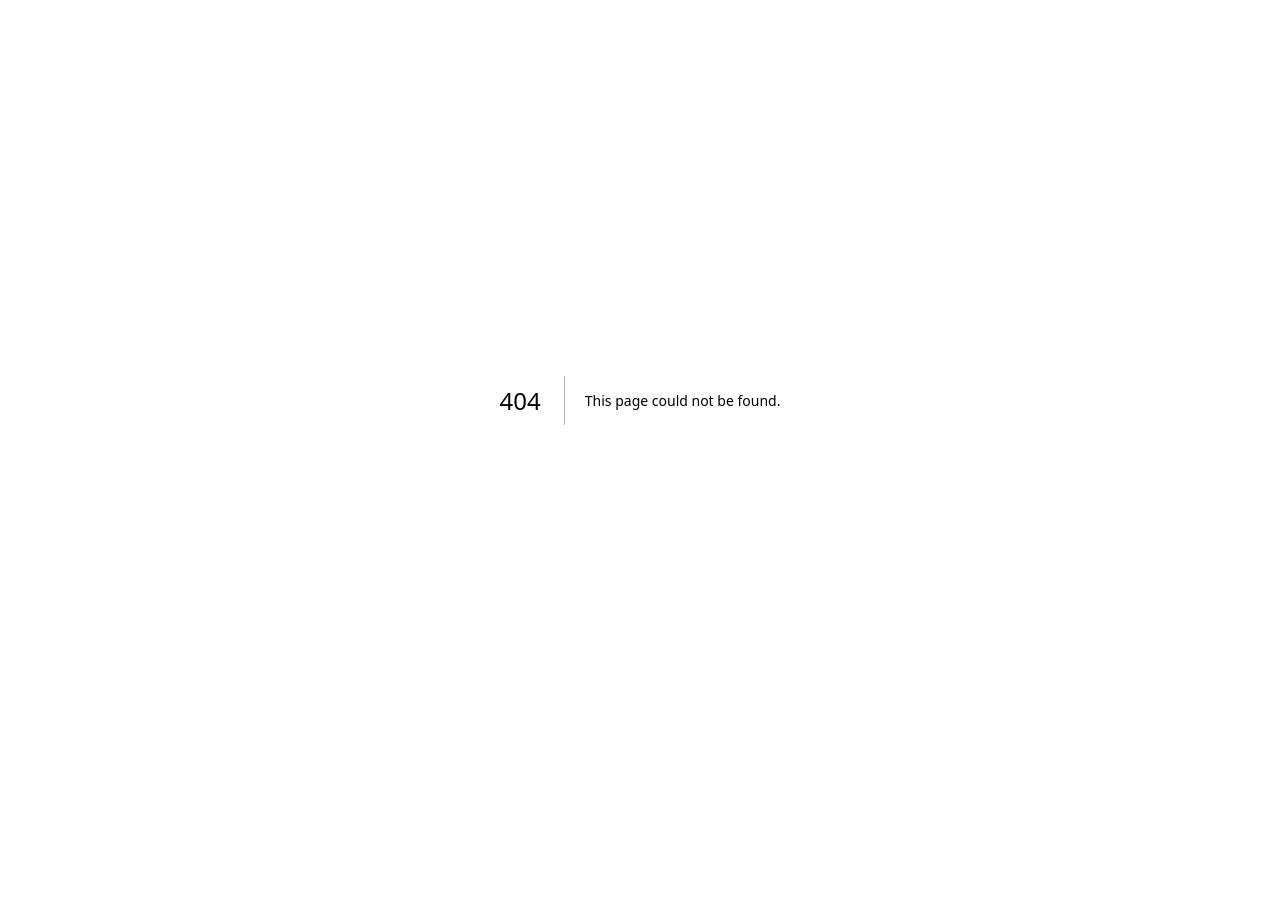
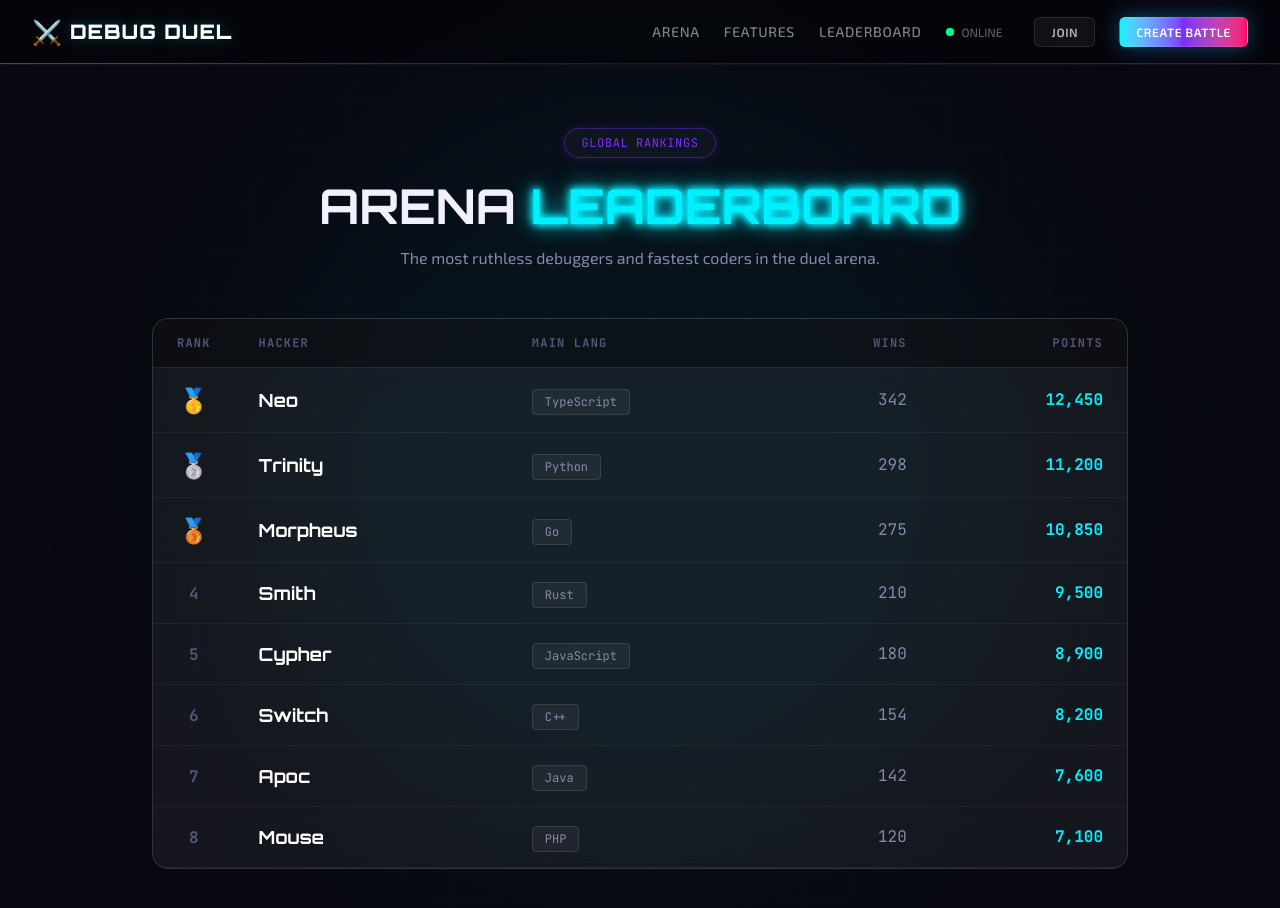
Before and after one commit to akash-s-24/debug, a Next.js app: page /leaderboard in a window 1280 px wide. Before the commit this address had no page. Shown: the top 908 px of the page. Before the commit the page ends 800 px from the top, so only its background shows below. Built offline with nearby package versions, Linux system fonts and the light colour scheme.

Commit message:
Fix navbar links, wire up join modal, add leaderboard page, add custom timer option

```diff
--- a/src/app/create/page.tsx
+++ b/src/app/create/page.tsx
@@ -157,7 +157,37 @@ export default function CreateRoomPage() {
                           {preset.shortLabel}
                         </button>
                       ))}
+                      <button
+                        type="button"
+                        onClick={() => {
+                          const isCurrentlyCustom = !TIMER_PRESETS.some(p => p.value === config.timerSeconds);
+                          if (!isCurrentlyCustom) setConfig({...config, timerSeconds: 1800}); // default 30 min
+                        }}
+                        className={`px-3 py-1.5 text-sm font-mono border transition-colors ${!TIMER_PRESETS.some(p => p.value === config.timerSeconds) ? 'border-neon-cyan bg-neon-cyan/20 text-neon-cyan' : 'border-slate-dark bg-abyss text-text-secondary hover:border-white/30'}`}
+                      >
+                        Custom
+                      </button>
                     </div>
+
+                    {!TIMER_PRESETS.some(p => p.value === config.timerSeconds) && (
+                      <div className="mt-3 animate-in fade-in slide-in-from-top-1">
+                        <label className="text-xs font-display uppercase text-text-secondary ml-1">Custom Minutes</label>
+                        <div className="flex items-center gap-2 mt-1">
+                          <input
+                            type="number"
+                            min="1"
+                            max="300"
+                            value={Math.floor(config.timerSeconds / 60)}
+                            onChange={(e) => {
+                              const mins = parseInt(e.target.value) || 1;
+                              setConfig({...config, timerSeconds: mins * 60});
+                            }}
+                            className="bg-abyss border border-slate-dark text-text-primary px-3 py-2 focus:outline-none focus:border-neon-cyan transition-colors font-mono w-24 text-center"
+                          />
+                          <span className="text-sm font-mono text-text-secondary">min</span>
+                        </div>
+                      </div>
+                    )}
                   </div>
                 </div>
 
--- /dev/null
+++ b/src/app/leaderboard/page.tsx
@@ -0,0 +1,98 @@
+'use client';
+
+import { Navbar } from '@/components/layout/Navbar';
+import { motion } from 'framer-motion';
+
+const mockLeaderboard = [
+  { rank: 1, name: 'Neo', points: 12450, wins: 342, language: 'TypeScript' },
+  { rank: 2, name: 'Trinity', points: 11200, wins: 298, language: 'Python' },
+  { rank: 3, name: 'Morpheus', points: 10850, wins: 275, language: 'Go' },
+  { rank: 4, name: 'Smith', points: 9500, wins: 210, language: 'Rust' },
+  { rank: 5, name: 'Cypher', points: 8900, wins: 180, language: 'JavaScript' },
+  { rank: 6, name: 'Switch', points: 8200, wins: 154, language: 'C++' },
+  { rank: 7, name: 'Apoc', points: 7600, wins: 142, language: 'Java' },
+  { rank: 8, name: 'Mouse', points: 7100, wins: 120, language: 'PHP' },
+];
+
+export default function LeaderboardPage() {
+  return (
+    <div className="min-h-screen bg-void flex flex-col relative overflow-hidden">
+      {/* Background grid */}
+      <div className="absolute inset-0 grid-pattern opacity-40 pointer-events-none" />
+      <div className="absolute top-1/2 left-1/2 -translate-x-1/2 -translate-y-1/2 w-[800px] h-[800px] bg-neon-cyan/5 rounded-full blur-[120px] pointer-events-none" />
+
+      <Navbar />
+
+      <main className="flex-1 max-w-5xl mx-auto w-full px-6 pt-32 pb-16 relative z-10">
+        <motion.div
+          initial={{ opacity: 0, y: 20 }}
+          animate={{ opacity: 1, y: 0 }}
+          className="text-center mb-12"
+        >
+          <span className="px-4 py-1.5 rounded-full glass neon-border-violet text-xs font-mono text-neon-violet tracking-wider uppercase mb-6 inline-block">
+            Global Rankings
+          </span>
+          <h1 className="text-4xl md:text-5xl font-display font-bold text-text-primary mb-4">
+            ARENA <span className="text-neon-cyan text-glow-cyan">LEADERBOARD</span>
+          </h1>
+          <p className="font-body text-text-secondary">
+            The most ruthless debuggers and fastest coders in the duel arena.
+          </p>
+        </motion.div>
+
+        <motion.div
+          initial={{ opacity: 0, y: 30 }}
+          animate={{ opacity: 1, y: 0 }}
+          transition={{ delay: 0.2 }}
+          className="glass-strong rounded-2xl border border-white/10 overflow-hidden"
+        >
+          <div className="overflow-x-auto">
+            <table className="w-full text-left border-collapse">
+              <thead>
+                <tr className="border-b border-white/10 bg-black/40">
+                  <th className="py-4 px-6 font-mono text-text-muted text-xs uppercase tracking-widest w-20 text-center">Rank</th>
+                  <th className="py-4 px-6 font-mono text-text-muted text-xs uppercase tracking-widest">Hacker</th>
+                  <th className="py-4 px-6 font-mono text-text-muted text-xs uppercase tracking-widest">Main Lang</th>
+                  <th className="py-4 px-6 font-mono text-text-muted text-xs uppercase tracking-widest text-right">Wins</th>
+                  <th className="py-4 px-6 font-mono text-text-muted text-xs uppercase tracking-widest text-right">Points</th>
+                </tr>
+              </thead>
+              <tbody>
+                {mockLeaderboard.map((user, i) => (
+                  <motion.tr
+                    key={user.name}
+                    initial={{ opacity: 0, x: -20 }}
+                    animate={{ opacity: 1, x: 0 }}
+                    transition={{ delay: 0.1 * i + 0.3 }}
+                    className="border-b border-white/5 hover:bg-white/5 transition-colors group"
+                  >
+                    <td className="py-4 px-6 text-center">
+                      {user.rank === 1 ? <span className="text-2xl">🥇</span> :
+                       user.rank === 2 ? <span className="text-2xl">🥈</span> :
+                       user.rank === 3 ? <span className="text-2xl">🥉</span> :
+                       <span className="font-mono text-text-muted font-bold">{user.rank}</span>}
+                    </td>
+                    <td className="py-4 px-6 font-display font-bold text-lg text-white group-hover:text-neon-cyan transition-colors">
+                      {user.name}
+                    </td>
+                    <td className="py-4 px-6">
+                      <span className="px-3 py-1 rounded bg-white/5 text-xs font-mono text-text-secondary border border-white/10">
+                        {user.language}
+                      </span>
+                    </td>
+                    <td className="py-4 px-6 text-right font-mono text-text-secondary">
+                      {user.wins}
+                    </td>
+                    <td className="py-4 px-6 text-right font-mono font-bold text-neon-cyan">
+                      {user.points.toLocaleString()}
+                    </td>
+                  </motion.tr>
+                ))}
+              </tbody>
+            </table>
+          </div>
+        </motion.div>
+      </main>
+    </div>
+  );
+}
--- a/src/app/page.tsx
+++ b/src/app/page.tsx
@@ -209,6 +209,13 @@ function HeroSection() {
   const [joinCode, setJoinCode] = useState('');
   const [joinName, setJoinName] = useState('');
   const [joinRole, setJoinRole] = useState<'contestant' | 'viewer'>('contestant');
+
+  useEffect(() => {
+    if (typeof window !== 'undefined' && window.location.search.includes('join=true')) {
+      setShowJoinModal(true);
+      window.history.replaceState({}, '', '/');
+    }
+  }, []);
 
   const handleJoin = (e: React.FormEvent) => {
     e.preventDefault();
--- a/src/components/layout/Navbar.tsx
+++ b/src/components/layout/Navbar.tsx
@@ -6,9 +6,9 @@ import { motion, AnimatePresence } from 'framer-motion';
 import { Button } from '@/components/ui/Button';
 
 const navLinks = [
-  { label: 'Arena', href: '#arena' },
-  { label: 'Features', href: '#features' },
-  { label: 'Leaderboard', href: '#leaderboard' },
+  { label: 'Arena', href: '/' },
+  { label: 'Features', href: '/#features' },
+  { label: 'Leaderboard', href: '/leaderboard' },
 ];
 
 export function Navbar() {
@@ -44,13 +44,13 @@ export function Navbar() {
             {/* Desktop nav */}
             <div className="hidden md:flex items-center gap-6">
               {navLinks.map((link) => (
-                <a
+                <Link
                   key={link.label}
                   href={link.href}
                   className="text-sm text-white/50 hover:text-white uppercase tracking-wider font-medium transition-colors duration-200"
                 >
                   {link.label}
-                </a>
+                </Link>
               ))}
 
               {/* Connection indicator */}
@@ -62,12 +62,16 @@ export function Navbar() {
                 ONLINE
               </div>
 
+              <Link href="/?join=true">
                 <Button variant="ghost" size="sm">
                   Join
                 </Button>
+              </Link>
+              <Link href="/create">
                 <Button variant="primary" size="sm">
                   Create Battle
                 </Button>
+              </Link>
             </div>
 
             {/* Mobile hamburger */}
@@ -104,22 +108,26 @@ export function Navbar() {
           >
             <div className="px-4 py-4 flex flex-col gap-3">
               {navLinks.map((link) => (
-                <a
+                <Link
                   key={link.label}
                   href={link.href}
                   className="text-sm text-white/60 hover:text-white uppercase tracking-wider font-medium py-2"
                   onClick={() => setMobileOpen(false)}
                 >
                   {link.label}
-                </a>
+                </Link>
               ))}
               <div className="flex gap-3 mt-2">
-                <Button variant="ghost" size="sm" className="flex-1">
+                <Link href="/?join=true" onClick={() => setMobileOpen(false)} className="flex-1">
+                  <Button variant="ghost" size="sm" className="w-full">
                     Join
                   </Button>
-                <Button variant="primary" size="sm" className="flex-1">
+                </Link>
+                <Link href="/create" onClick={() => setMobileOpen(false)} className="flex-1">
+                  <Button variant="primary" size="sm" className="w-full">
                     Create Battle
                   </Button>
+                </Link>
               </div>
             </div>
           </motion.div>
```
Lines whose indentation alone changed are shown as unchanged.
